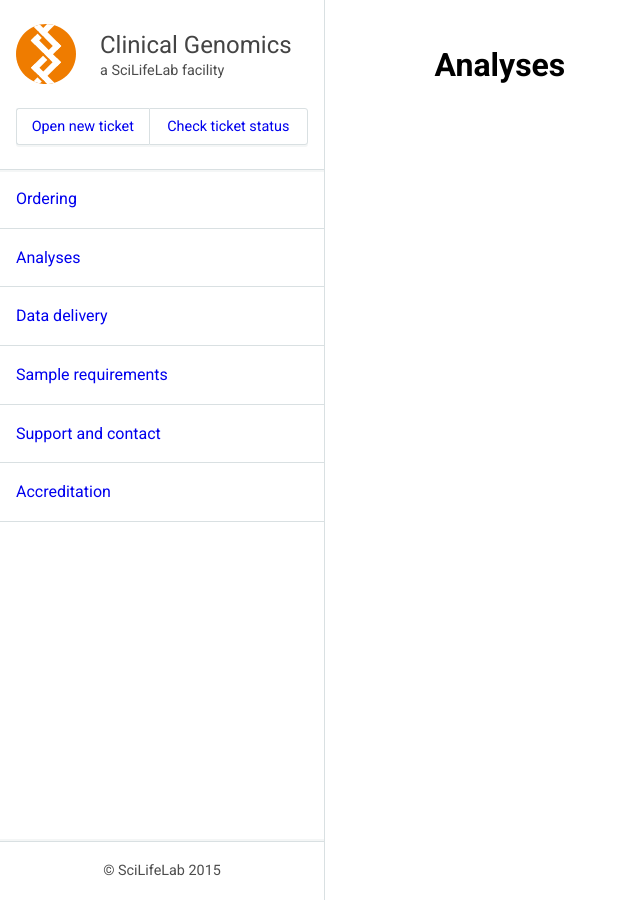
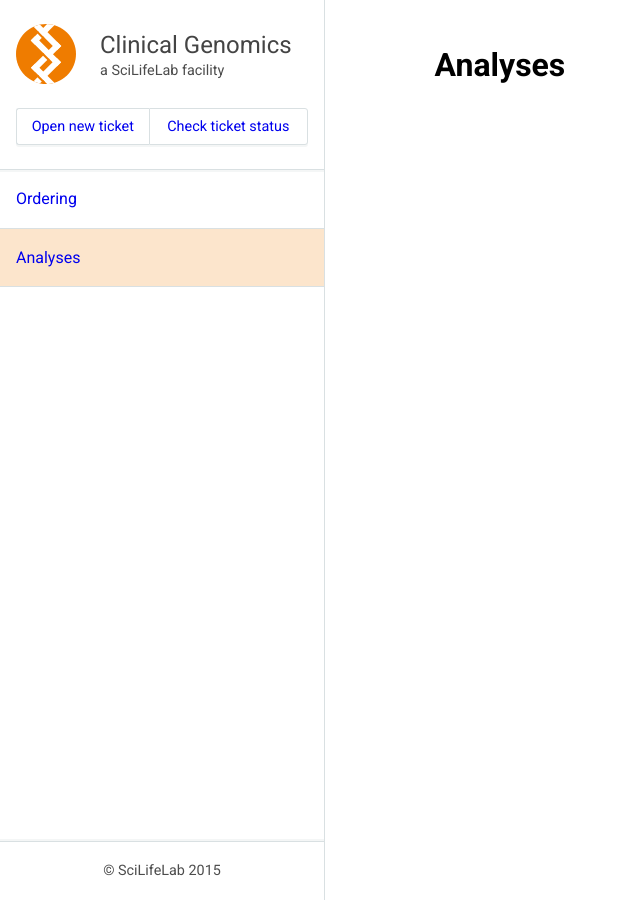
Before and after one commit to Clinical-Genomics/clinical-genomics.github.io, a Jekyll site: the page built from analyses.md, in a window 1280 px wide. Shown: the whole page, without its empty margins (0-640 px from the left). Built offline with Jekyll 4.4.1, drawn with Linux system fonts in a browser that asks for light colours; nearby versions of some CDN libraries.

Commit message:
add dynamic navigation and current state for links

```diff
--- a/_config.yml
+++ b/_config.yml
@@ -6,6 +6,12 @@ description: >
 baseurl: ""
 url: "http://www.clinicalgenomics.se"
 
+navigation:
+  - label: Ordering
+    url: /ordering/
+  - label: Analyses
+    url: /analyses/
+
 # Build settings
 markdown: kramdown
 permalink: pretty
--- a/_layouts/base.html
+++ b/_layouts/base.html
@@ -31,12 +31,17 @@
     </div>
     <div class="cg-sidebar-body">
       <div class="cg-list">
-        <a href="/ordering" class="cg-list-item">Ordering</a>
-        <a href="/analyses" class="cg-list-item">Analyses</a>
-        <a href="/data-delivery" class="cg-list-item">Data delivery</a>
-        <a href="/sample-requirements" class="cg-list-item">Sample requirements</a>
-        <a href="/support-contact" class="cg-list-item">Support and contact</a>
-        <a href="/accreditation" class="cg-list-item">Accreditation</a>
+
+        {% for link in site.navigation %}
+          {% assign current = nil %}
+          {% if page.url == link.url %}
+            {% assign current = 'current' %}
+          {% endif %}
+
+          <a href="{{ link.url }}" class="cg-list-item {{ current }}">
+            {{ link.label }}
+          </a>
+        {% endfor %}
       </div>
     </div>
     <div class="cg-sidebar-footer">
--- a/scss/style.scss
+++ b/_scss/style.scss
@@ -126,6 +126,10 @@ $sidebar-width: 325px;
   &:hover {
     background-color: rgba($border-color, .2);
   }
+
+  &.current {
+    background-color: rgba($primary-color, .2);
+  }
 }
 
 .cg-logo {
--- a/assets/css/style.css
+++ b/assets/css/style.css
@@ -109,6 +109,8 @@ html, body {
   text-decoration: none; }
   .cg-list-item:hover {
     background-color: rgba(217, 224, 226, 0.2); }
+  .cg-list-item.current {
+    background-color: rgba(239, 124, 0, 0.2); }
 
 .cg-logo {
   height: 60px; }
--- a/gulpfile.coffee
+++ b/gulpfile.coffee
@@ -22,7 +22,7 @@ gulp.task 'browser-sync', ->
 
 # CSS task - finds and compiles all SCSS files
 gulp.task 'css', ->
-  return gulp.src './scss/style.scss'
+  return gulp.src './_scss/style.scss'
     .pipe sass { errLogToConsole: yes }
     .pipe autoprefixer
       browsers: ['last 2 versions']
@@ -34,7 +34,7 @@ gulp.task 'css', ->
 
 # rerun tasks whenever a file changes.
 gulp.task 'watch', ->
-  gulp.watch './scss/**/*.scss', ['css']
+  gulp.watch './_scss/**/*.scss', ['css']
 
 
 # default task (called when we run `gulp` from cli)
```
Also changed, not shown: _scss/_global.scss (renamed from scss/_global.scss).
